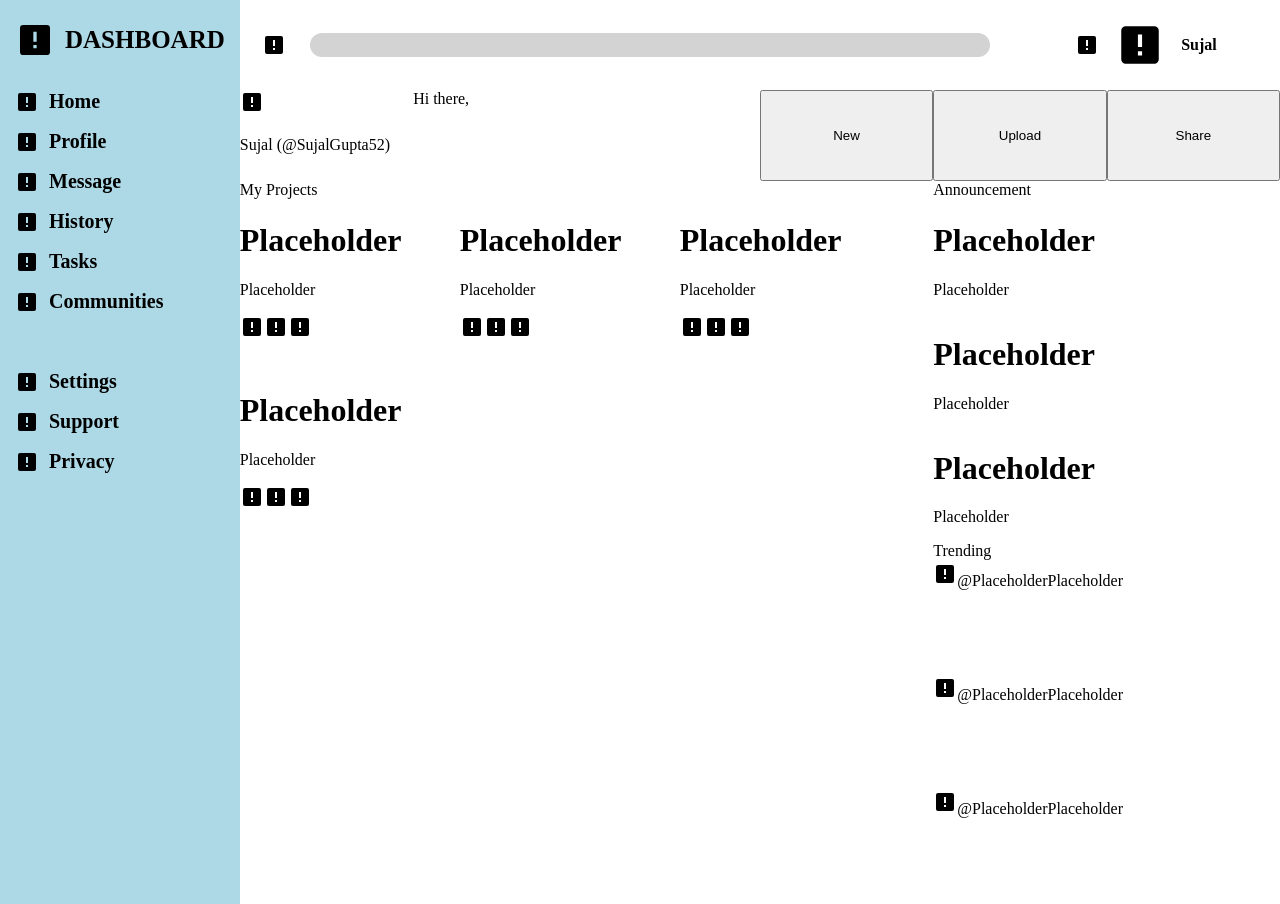
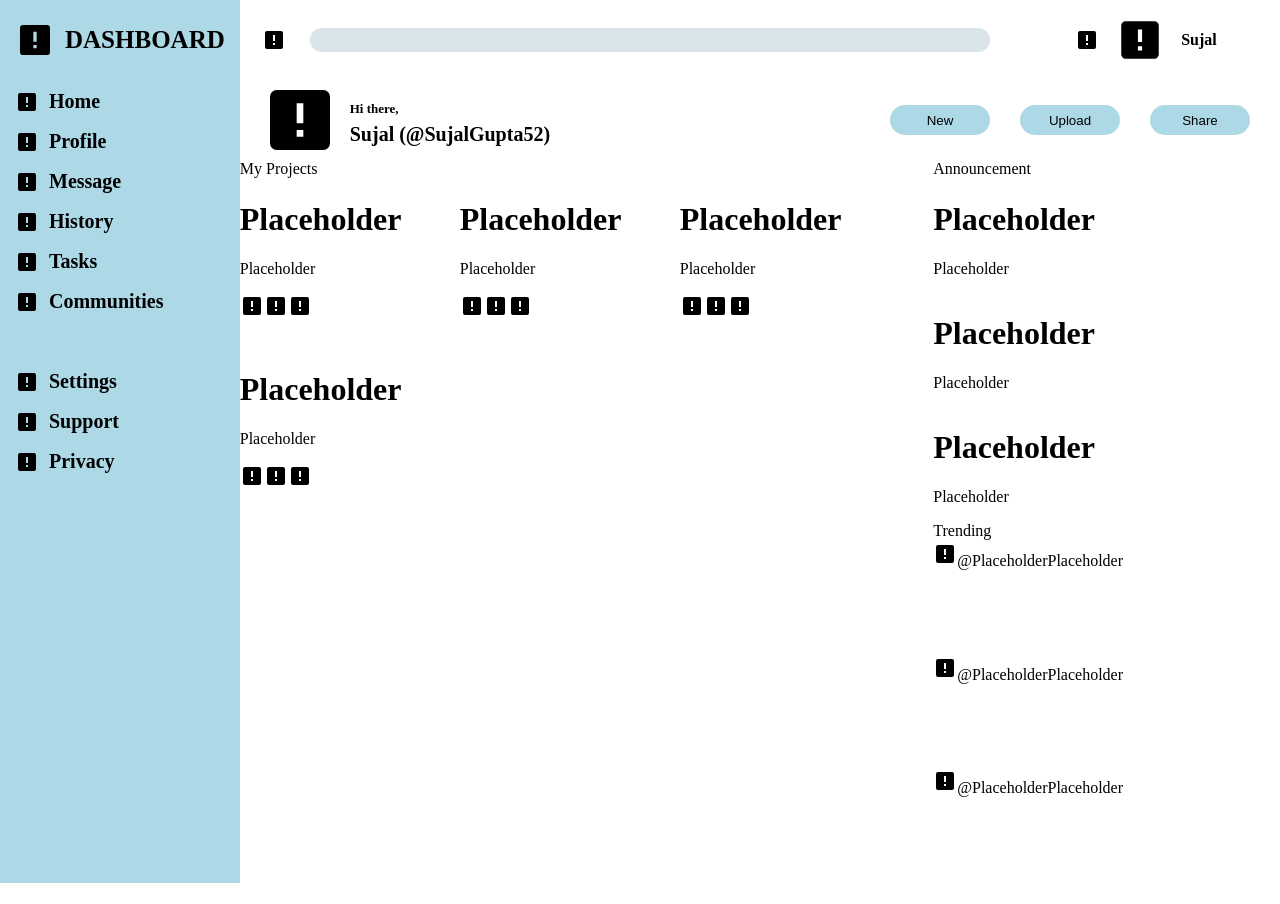
Before and after one commit to SujalGupta52/admin-dashboard, a plain HTML site: page index.html in a window 1280 px wide. After the commit the page ends 883 px from the top, so only its background shows below. Drawn offline with Linux system fonts and the light colour scheme.

Commit message:
Complete header ui

```diff
--- a/index.html
+++ b/index.html
@@ -52,10 +52,10 @@
         </div>
         <div class="header-bottom">
           <div class="profile">
-            <img src="/icons/placeholder.svg" alt="" /><span class="greeting"
+            <img src="/icons/placeholder.svg" alt="" /><div><span class="greeting"
               >Hi there,</span
             ><span class="name">Sujal (@SujalGupta52)</span>
-          </div>
+            </div>          </div>
           <div class="buttons">
             <button>New</button><button>Upload</button><button>Share</button>
           </div>
--- a/style.css
+++ b/style.css
@@ -43,7 +43,6 @@ body {
 
 .main {
     display: grid;
-    grid-template-rows: 1fr 4fr;
 }
 
 .header {
@@ -67,7 +66,7 @@ body {
     align-self: center;
     border-radius: 15px;
     border: none;
-    background-color: lightgrey;
+    background-color: rgb(217, 229, 233);
     padding-left: 10px;
 }
 
@@ -94,17 +93,57 @@ body {
 .header-bottom {
     display: grid;
     grid-template-columns: 1fr 1fr;
+    padding-left: 20px;
 }
 
 .header-bottom .profile {
     display: grid;
-    grid-template-columns: 1fr 2fr;
+    grid-template-columns: 80px 1fr;
+    justify-content: start;
+    align-items: center;
+    gap: 10px;
+}
+
+.header-bottom .profile img {
+    width: 80px;
+    height: 80px;
+}
+
+.header-bottom .profile div {
+    justify-self: flex-start;
+    display: grid;
     grid-template-rows: 1fr 1fr;
+    gap: 6px;
+}
+
+.header-bottom .profile .greeting {
+    font-weight: bold;
+    font-size: small;
+    align-self: flex-end;
+    justify-self: start;
+}
+
+.header-bottom .profile .name {
+    justify-self: start;
+    font-size: larger;
+    font-weight: bolder;
+    font-size: 20px;
 }
 
 .buttons {
-    display: grid;
-    grid-template-columns: repeat(3, 1fr);
+    display: flex;
+    justify-content: end;
+    align-items: center;
+    gap: 30px;
+    padding-right: 30px;
+}
+
+.header-bottom button {
+    width: 100px;
+    height: 30px;
+    border-radius: 50px;
+    border: none;
+    background-color: lightblue;
 }
 
 .main-content {
```
